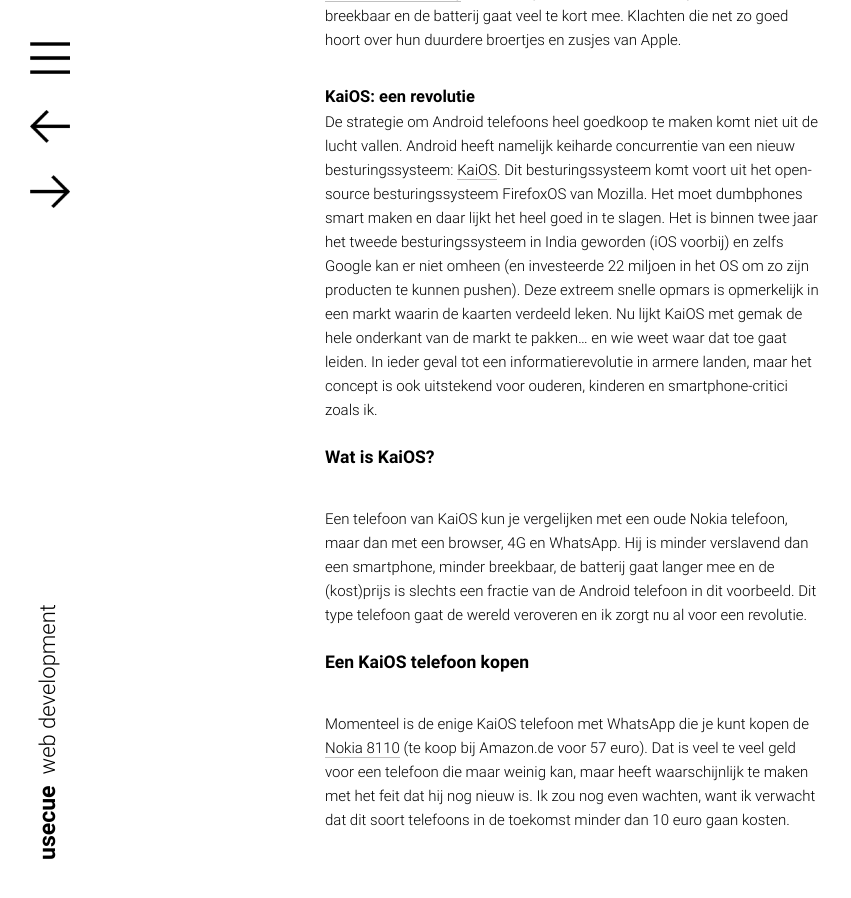
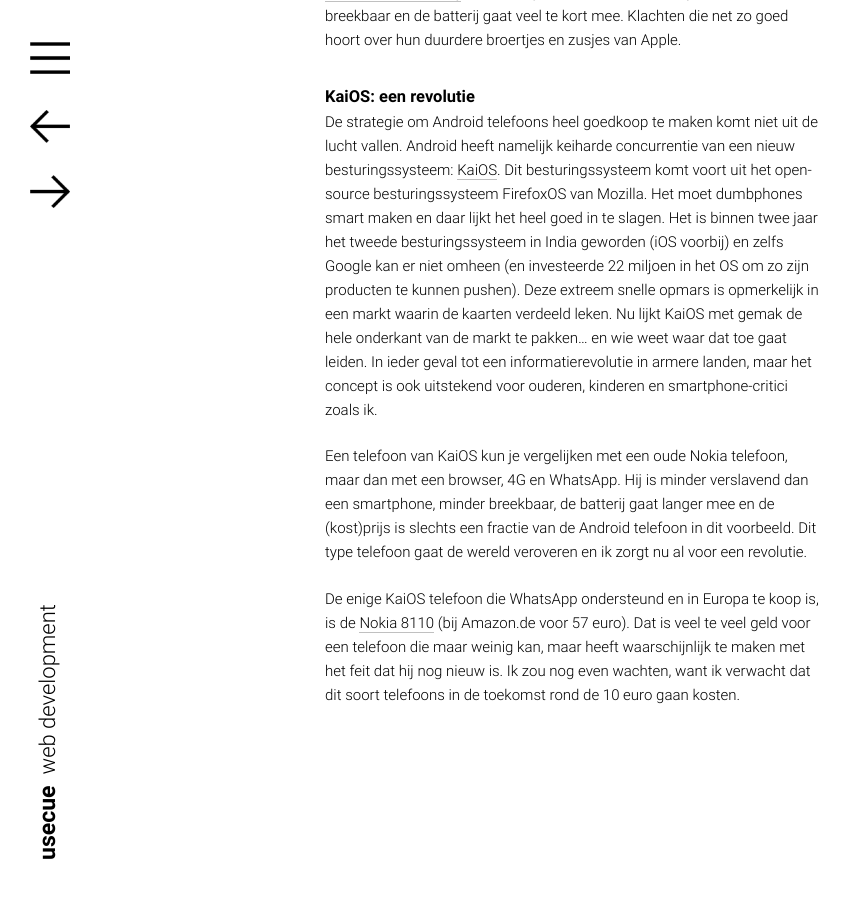
Before and after one commit to jhvanderschee/usecuewebsitenl, a Jekyll site: the page built from _posts/2019-05-23-de-smartphone-revolutie.md, in a window 1280 px wide and 900 px high, scrolled down 1416 px. Shown: the whole window, without its empty margins (0-851 px from the left). Built offline with Jekyll 4.4.1, drawn with Linux system fonts in a browser that asks for light colours.

Commit message:
Updated '_posts/2019-05-23-de-smartphone-revolutie.md' via CloudCannon

```diff
--- a/_posts/2019-05-23-de-smartphone-revolutie.md
+++ b/_posts/2019-05-23-de-smartphone-revolutie.md
@@ -8,7 +8,7 @@ De strijd is gestreden. Dumbphones zijn verleden tijd en smartphones hebben de w
 
 ## Ongekend goedkoop
 
-Toch zie ongekende prijsdalingen. Deze prachtige en zeer goed functionerende Android telefoon (de ASUS ZenFone 4 Max 16GB) met dubbele camera, [kost slechts 79 euro](/uploads/Screenshot_2019-05-23 Asus Zenfone 4 Max (ZC520KL) (2GB ram) Goud - Prijzen - Tweakers.png)\! En dit is een consumentenprijs... vergeet dat niet. Ik vind dat ongelovelijk. Het is een sierraad om te zien en hij schijnt ook nog goed te functioneren. Hoe kan die telefoon zo goedkoop zijn? Globalisering? Slechte arbeidsomstandigheden? Subsidie van de Google? Waarom is een vergelijkbare telefoon van Apple 5 tot 10x zo duur? De vraag voor mij is vooral: Wie betaalt er mee aan deze telefoon en waarom?
+Toch zie ongekende prijsdalingen. Deze prachtige en zeer goed functionerende Android telefoon (de ASUS ZenFone 4 Max 16GB) met dubbele camera, [kost slechts 79 euro](/uploads/Screenshot_2019-05-23 Asus Zenfone 4 Max (ZC520KL) (2GB ram) Goud - Prijzen - Tweakers.png)\! En dit is een consumentenprijs… vergeet dat niet. Ik vind dat ongelovelijk. Het is een sierraad om te zien en hij schijnt ook nog goed te functioneren. Hoe kan die telefoon zo goedkoop zijn? Globalisering? Slechte arbeidsomstandigheden? Subsidie van de Google? Waarom is een vergelijkbare telefoon van Apple 5 tot 10x zo duur? De vraag voor mij is vooral: Wie betaalt er mee aan deze telefoon en waarom?
 
 ![](/uploads/asuszenhone4max.jpeg)
 
@@ -18,12 +18,8 @@ Ondanks de ongelovelijk lage prijs van Android smartphones [zijn veel mensen toc
 
 ## KaiOS: een revolutie
 
-De strategie om Android telefoons heel goedkoop te maken komt niet uit de lucht vallen. Android heeft namelijk keiharde concurrentie van een nieuw besturingssysteem: [KaiOS](https://www.kaiostech.com/). Dit besturingssysteem komt voort uit het open-source besturingssysteem FirefoxOS van Mozilla. Het moet dumbphones smart maken en daar lijkt het heel goed in te slagen. Het is binnen twee jaar het tweede besturingssysteem in India geworden (iOS voorbij) en zelfs Google kan er niet omheen (en investeerde 22 miljoen in het OS om zo zijn producten te kunnen pushen). Deze extreem snelle opmars is opmerkelijk in een markt waarin de kaarten verdeeld leken. Nu lijkt KaiOS met gemak de hele onderkant van de markt te pakken... en wie weet waar dat toe gaat leiden. In ieder geval tot een informatierevolutie in armere landen, maar het concept is ook uitstekend voor ouderen, kinderen en smartphone-critici zoals ik.
-
-### Wat is KaiOS?
+De strategie om Android telefoons heel goedkoop te maken komt niet uit de lucht vallen. Android heeft namelijk keiharde concurrentie van een nieuw besturingssysteem: [KaiOS](https://www.kaiostech.com/). Dit besturingssysteem komt voort uit het open-source besturingssysteem FirefoxOS van Mozilla. Het moet dumbphones smart maken en daar lijkt het heel goed in te slagen. Het is binnen twee jaar het tweede besturingssysteem in India geworden (iOS voorbij) en zelfs Google kan er niet omheen (en investeerde 22 miljoen in het OS om zo zijn producten te kunnen pushen). Deze extreem snelle opmars is opmerkelijk in een markt waarin de kaarten verdeeld leken. Nu lijkt KaiOS met gemak de hele onderkant van de markt te pakken… en wie weet waar dat toe gaat leiden. In ieder geval tot een informatierevolutie in armere landen, maar het concept is ook uitstekend voor ouderen, kinderen en smartphone-critici zoals ik.
 
 Een telefoon van KaiOS kun je vergelijken met een oude Nokia telefoon, maar dan met een browser, 4G en WhatsApp. Hij is minder verslavend dan een smartphone, minder breekbaar, de batterij gaat langer mee en de (kost)prijs is slechts een fractie van de Android telefoon in dit voorbeeld. Dit type telefoon gaat de wereld veroveren en ik zorgt nu al voor een revolutie.
 
-### Een KaiOS telefoon kopen
-
-Momenteel is de enige KaiOS telefoon met WhatsApp die je kunt kopen de [Nokia 8110](/uploads/71HvRiX++lL._SX522_.jpg) (te koop bij Amazon.de voor 57 euro). Dat is veel te veel geld voor een telefoon die maar weinig kan, maar heeft waarschijnlijk te maken met het feit dat hij nog nieuw is. Ik zou nog even wachten, want ik verwacht dat dit soort telefoons in de toekomst minder dan 10 euro gaan kosten.
+De enige KaiOS telefoon die WhatsApp ondersteund en in Europa te koop is, is de [Nokia 8110](/uploads/71HvRiX++lL._SX522_.jpg) (bij Amazon.de voor 57 euro). Dat is veel te veel geld voor een telefoon die maar weinig kan, maar heeft waarschijnlijk te maken met het feit dat hij nog nieuw is. Ik zou nog even wachten, want ik verwacht dat dit soort telefoons in de toekomst rond de 10 euro gaan kosten.
```
